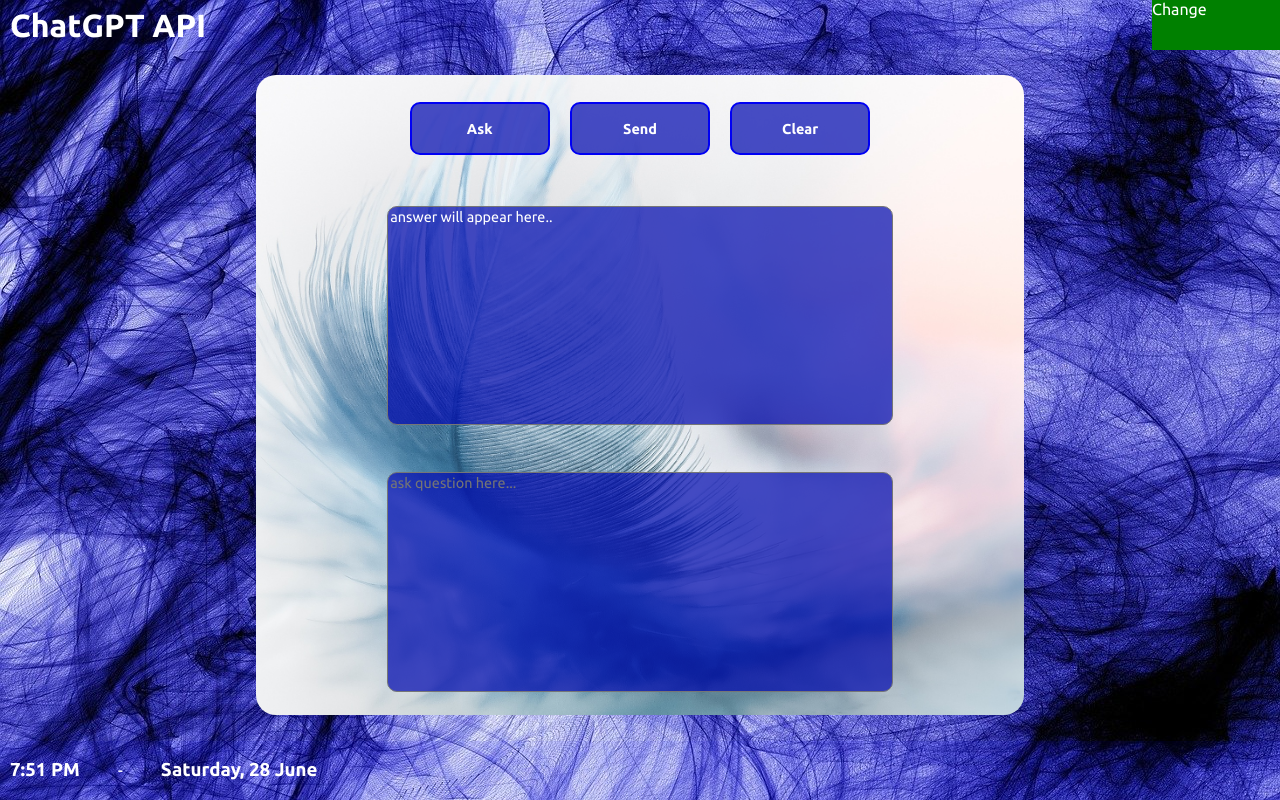
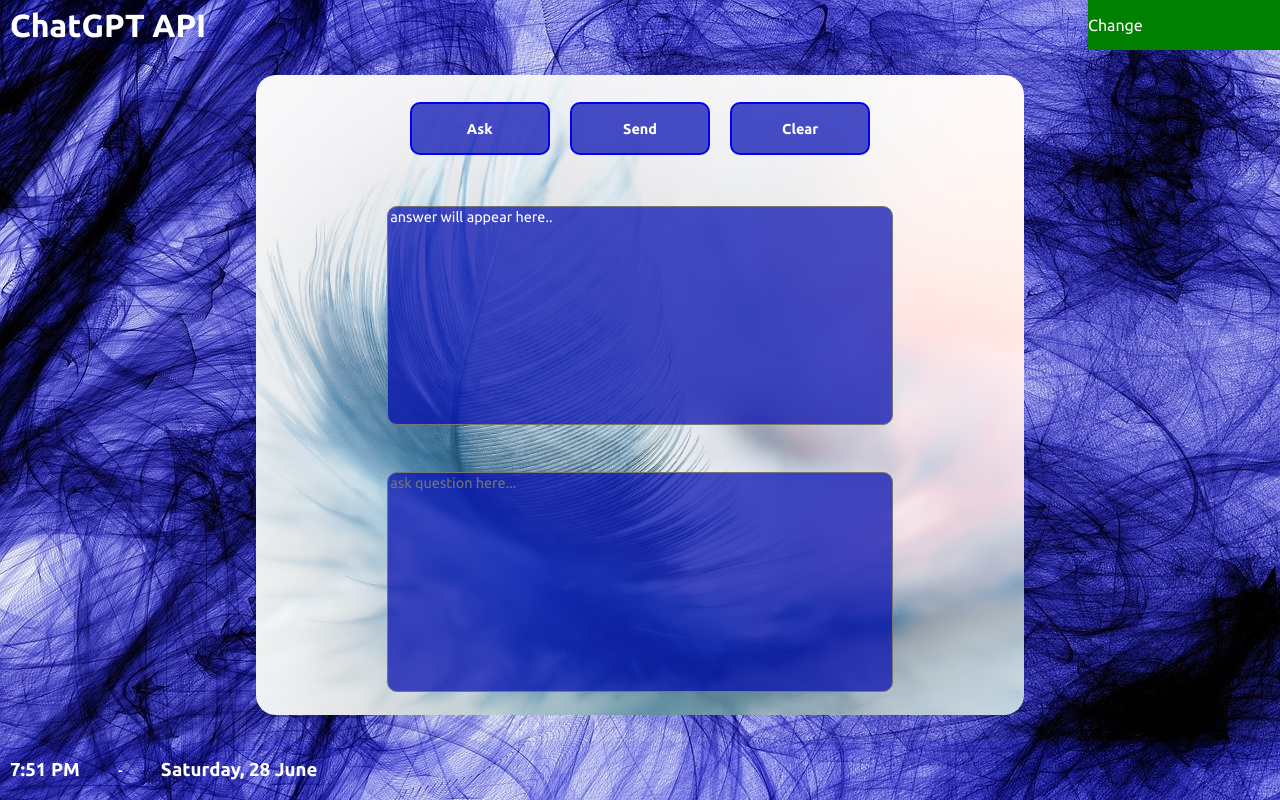
Before and after one commit to L-E-W-1-5/chatGPT_api, a React (Vite) app: page / in a window 1280 px wide. Built offline with nearby package versions, Linux system fonts and the light colour scheme.

Commit message:
Update Header.css
Move change button from edge

```diff
--- a/src/Header/Header.css
+++ b/src/Header/Header.css
@@ -21,9 +21,11 @@
 .form-change-button{
 
     height: 100%;
-    width: 10%;
+    width: 15%;
     align-self: center;
     background: green;
+    display: flex;
+    align-items: center;
 }
 
 
```
